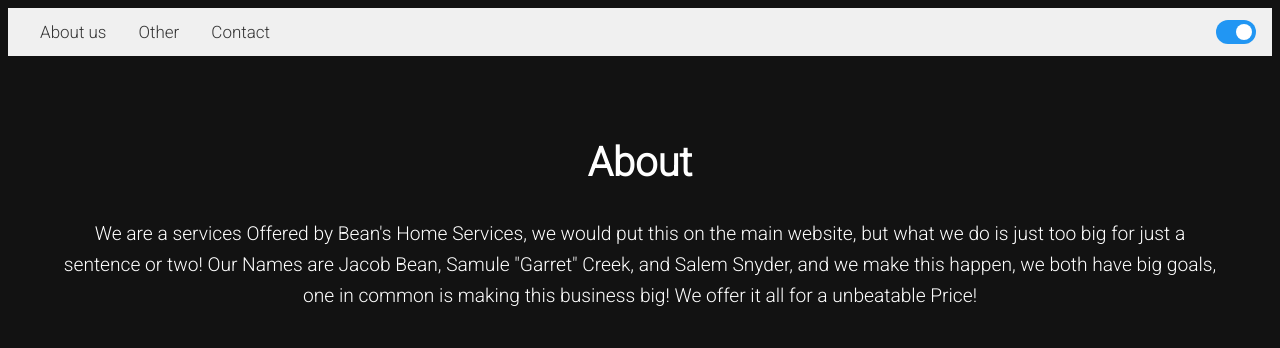
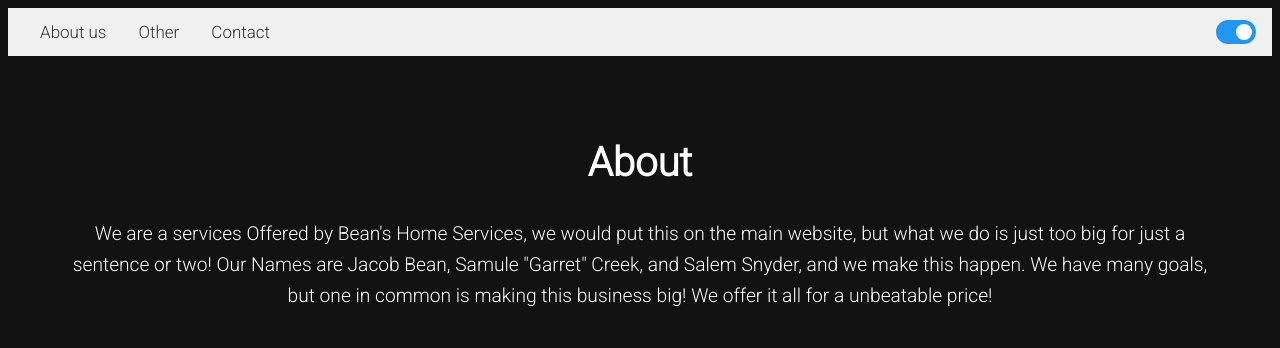
Before and after one commit to Beanandcolawncare/beanandcolawncare.github.io, a plain HTML site: page index.html in a window 1280 px wide. Shown: the top 348 px of the page. Drawn offline with Linux system fonts and the light colour scheme; grey boxes are pictures that could not be loaded.

Commit message:
Update index.html
Fixed grammer+name

```diff
--- a/index.html
+++ b/index.html
@@ -3,7 +3,7 @@
 <head>
     <meta charset="UTF-8">
     <meta name="viewport" content="width=device-width, initial-scale=1.0">
-    <title>Bean & co. Lawn Care</title>
+    <title>Team Bean Lawn Care</title>
     <link rel="stylesheet" href="styles.css">
     <link href="https://fonts.googleapis.com/css2?family=Roboto:wght@300&display=swap" rel="stylesheet">
 </head>
@@ -25,7 +25,7 @@
 
     <div id="About" class="section">
         <h2>About</h2>
-        <p>We are a services Offered by Bean's Home Services, we would put this on the main website, but what we do is just too big for just a sentence or two! Our Names are Jacob Bean, Samule "Garret" Creek, and Salem Snyder, and we make this happen, we both have big goals, one in common is making this business big! We offer it all for a unbeatable Price!</p>
+        <p>We are a services Offered by Bean's Home Services, we would put this on the main website, but what we do is just too big for just a sentence or two! Our Names are Jacob Bean, Samule "Garret" Creek, and Salem Snyder, and we make this happen. We have many goals, but one in common is making this business big! We offer it all for a unbeatable price!</p>
         <img src="https://th.bing.com/th/id/OIP.6WKDaEllZF6VQrsnREBKKgHaEy?81&h=183&c=7&r=0&o=5&p" alt="Me and Salem" class="section-image">
     </div>
 
```
